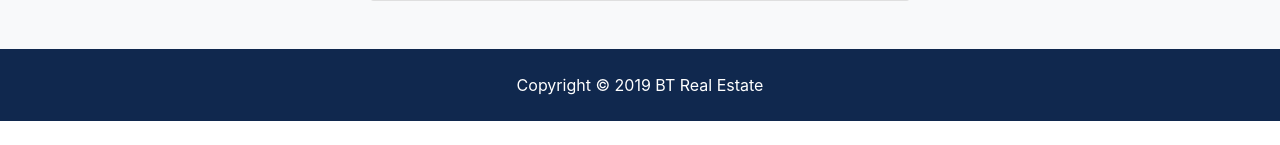
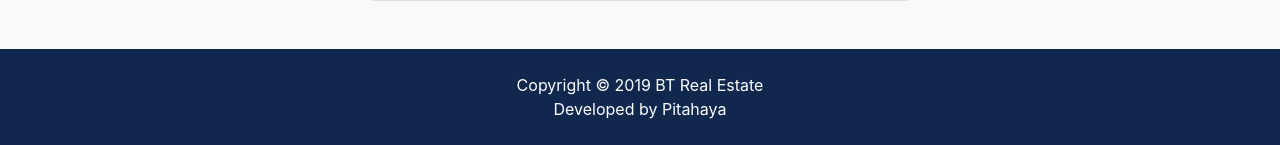
Before and after one commit to alejandrowd/btre_project, a Django app: page /accounts/register in a window 1280 px wide. Shown: the part 833-978 px from the top of the page. Before the commit the page ends 954 px from the top, so only its background shows below. Run offline with Django 3.2, Linux system fonts and the light colour scheme; parts of the project's set-up code (start-up, migrations or seed data) failed here and were passed over; some libraries are stand-ins or nearby versions.

Commit message:
update footer link

```diff
--- a/btre/static/css/style.css
+++ b/btre/static/css/style.css
@@ -69,6 +69,15 @@ img {
 .listing-preview a {
   position: relative; }
 
+footer a{
+  color:#fff;
+}
+
+footer a:link,
+a:visited{
+  color:#fff;
+}
+
 @media (max-width: 991px) {
   #showcase {
     padding-top: 4rem; }
--- a/templates/partials/_footer.html
+++ b/templates/partials/_footer.html
@@ -1,5 +1,6 @@
 <!-- Footer -->
 <footer id="main-footer" class="py-4 bg-primary text-white text-center">
   Copyright &copy;
-  <span class="year"></span> BT Real Estate
+  <span class="year"></span> BT Real Estate <br>
+  Developed by <a target="_blank" rel="noopener noreferrer" href="https://www.pitahaya.ec">Pitahaya</a>
 </footer>
```
